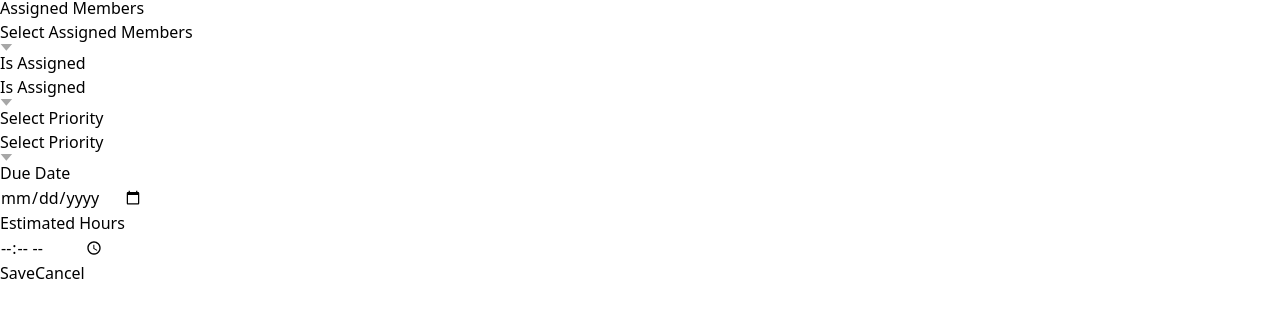
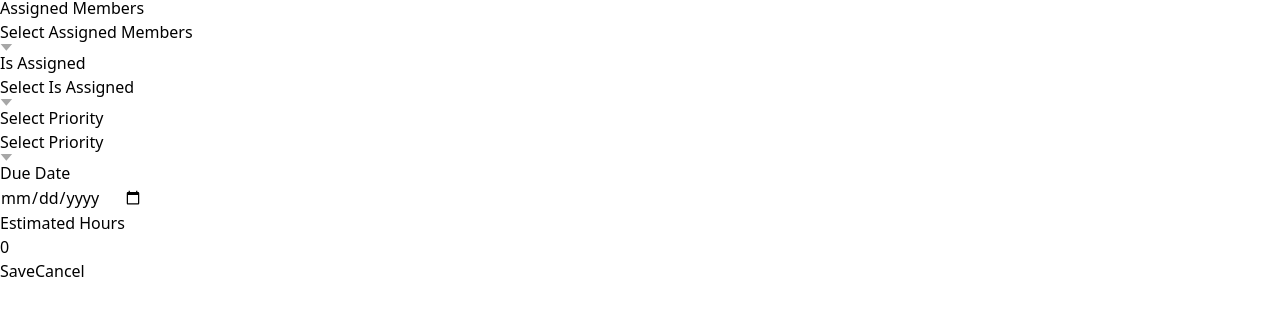
Before and after one commit to lokeshchauhan2801/Task-Management-App, a React (Vite) app: page / in a window 1280 px wide. Both pictures are taken after a click on the button "Create Task". Shown: the part 257-568 px from the top of the page. Built offline with nearby package versions, Linux system fonts and the light colour scheme.

Commit message:
Create form

```diff
--- a/package.json
+++ b/package.json
@@ -12,6 +12,7 @@
   "dependencies": {
     "@reduxjs/toolkit": "^2.2.7",
     "classnames": "^2.5.1",
+    "formik": "^2.4.6",
     "react": "^18.3.1",
     "react-dom": "^18.3.1",
     "react-redux": "^9.1.2",
--- a/src/components/TaskForm.jsx
+++ b/src/components/TaskForm.jsx
@@ -1,5 +1,7 @@
 // components/TaskForm.jsx
 import { useState } from "react";
+import { useFormik } from "formik";
+import useFormikErrors from "../hooks/useFormikErrors";
 import FormInputWrapper from "./FormInputWrapper";
 import ModalWrapper from "./ModalWrapper";
 import Dropdown from "./Dropdown";
@@ -24,86 +26,139 @@ const assignedOptions = [
   { label: "True", value: "true" },
   { label: "False", value: "false" },
 ];
+
+const validateTaskForm = (values) => {
+  const errors = {};
+  if (!values.title) errors.title = "Please enter title";
+  if (!values.status) errors.status = "Please select status";
+  if (!values.assignedMembers?.length)
+    errors.assignedMembers = "Please select assigned members";
+  if (!values.dueDate) errors.dueDate = "Please select due date";
+  if (!values.isAssigned) errors.isAssigned = "Please select is assigned";
+  if (!values.priority) errors.priority = "Please select priority";
+  return errors;
+};
+
 // eslint-disable-next-line react/prop-types
-const TaskForm = ({ onSaveClick, onCancelClick }) => {
-  const [task, setTask] = useState({
-    title: "",
-    status: "To Do",
-    assignedMembers: [],
-    dueDate: "",
-    isAssigned: false,
-    estimatedHours: 0,
-    priority: "Low",
+const TaskForm = ({ onSubmit, onCancelClick }) => {
+  const formik = useFormik({
+    initialValues: {
+      title: "",
+      status: null,
+      assignedMembers: [],
+      dueDate: "",
+      isAssigned: null,
+      estimatedHours: 0,
+      priority: null,
+    },
+    validate: validateTaskForm,
+    onSubmit: (values) => {
+      console.log(values);
+
+      onSubmit && onSubmit(values)
+    },
   });
 
-  const handleChange = (e) => {
-    const { name, value } = e.target;
-    setTask({ ...task, [name]: value });
-  };
-
-  const handleSubmit = (e) => {
-    e.preventDefault();
-    addTask(task);
-    setTask({
-      title: "",
-      status: "To Do",
-      assignedMembers: [],
-      dueDate: "",
-      isAssigned: false,
-      estimatedHours: 0,
-      priority: "Low",
-    });
-  };
+  const errors = useFormikErrors(formik);
 
   return (
     <ModalWrapper>
-      <form onSubmit={handleSubmit}>
+      <form onSubmit={formik.handleSubmit}>
         <h2 className="text-xl font-medium mb-4 p-3">Create New Task</h2>
         <div className="overflow-y-auto max-h-[calc(100vh-200px)] px-5">
-          <FormInputWrapper title="Task title">
+          <FormInputWrapper title="Task title" error={errors.title}>
             <input
               type="text"
               name="title"
-              value={task.title}
-              onChange={handleChange}
+              value={formik.values.title}
+              onChange={formik.handleChange}
               placeholder="Task Title"
             />
           </FormInputWrapper>
 
-          <FormInputWrapper title="Status">
-            <Dropdown options={statusOptions} placeholder="Select Status" />
+          <FormInputWrapper title="Status" error={errors.status}>
+            <Dropdown
+              options={statusOptions}
+              placeholder="Select Status"
+              selectedOptions={
+                formik.values.status ? [formik.values.status] : []
+              }
+              onChange={([option]) => {
+                formik.setFieldTouched("status", true);
+                if (option) {
+                  formik.setFieldValue("status", option);
+                }
+              }}
+            />
           </FormInputWrapper>
-          <FormInputWrapper title="Assigned Members">
+          <FormInputWrapper
+            title="Assigned Members"
+            error={errors.assignedMembers}
+          >
             <Dropdown
               options={memberOptions}
               placeholder="Select Assigned Members"
               multiselect
+              selectedOptions={formik.values.assignedMembers}
+              onChange={(options) => {
+                formik.setFieldTouched("assignedMembers", true);
+                if (options) {
+                  formik.setFieldValue("assignedMembers", options);
+                }
+              }}
             />
           </FormInputWrapper>
 
-          <FormInputWrapper title="Is Assigned">
-            <Dropdown options={assignedOptions} placeholder="Is Assigned" />
+          <FormInputWrapper title="Is Assigned" error={errors.isAssigned}>
+            <Dropdown
+              options={assignedOptions}
+              placeholder="Select Is Assigned"
+              selectedOptions={
+                formik.values.isAssigned ? [formik.values.isAssigned] : []
+              }
+              onChange={([option]) => {
+                formik.setFieldTouched("isAssigned", true);
+                if (option) {
+                  formik.setFieldValue("isAssigned", option);
+                }
+              }}
+            />
           </FormInputWrapper>
-          <FormInputWrapper title="Select Priority">
-            <Dropdown options={priorityOptions} placeholder="Select Priority" />
+          <FormInputWrapper title="Select Priority" error={errors.priority}>
+            <Dropdown
+              options={priorityOptions}
+              placeholder="Select Priority"
+              selectedOptions={
+                formik.values.priority ? [formik.values.priority] : []
+              }
+              onChange={([option]) => {
+                formik.setFieldTouched("priority", true);
+                if (option) {
+                  formik.setFieldValue("priority", option);
+                }
+              }}
+            />
           </FormInputWrapper>
 
-          <FormInputWrapper title="Due Date">
+          <FormInputWrapper title="Due Date" error={errors.dueDate}>
             <input
               type="date"
               name="dueDate"
-              value={task.dueDate}
-              onChange={handleChange}
+              value={formik.values.dueDate}
+              onChange={formik.handleChange}
             />
           </FormInputWrapper>
 
-          <FormInputWrapper title="Estimated Hours">
+          <FormInputWrapper
+            title="Estimated Hours"
+            error={errors.estimatedHours}
+          >
             <input
-              type="time"
+              type="number"
               name="estimatedHours"
-              value={task.estimatedHours}
-              onChange={handleChange}
-              placeholder="HH:MM"
+              value={formik.values.estimatedHours}
+              onChange={formik.handleChange}
+              placeholder=""
             />
           </FormInputWrapper>
         </div>
--- /dev/null
+++ b/src/hooks/useFormikErrors.js
@@ -0,0 +1,13 @@
+import { useMemo } from 'react';
+
+export default function useFormikErrors(formik) {
+  return useMemo(() => {
+    const e = {};
+    for (const field in formik.errors) {
+      if (formik.touched[field] && formik.errors[field]) {
+        e[field] = formik.errors[field];
+      }
+    }
+    return e;
+  }, [formik.touched, formik.errors]);
+}
--- a/src/index.css
+++ b/src/index.css
@@ -52,6 +52,9 @@ body {
     @apply w-full bg-transparent outline-none border-none text-base text-gray-800 py-2 resize-none placeholder:text-gray-700;
     font-size: 15px;
   }
+  .form-input-error {
+    @apply text-sm text-red-600;
+  }
 
   .dropdown {
     @apply absolute left-0 z-10 px-3 py-1 min-w-52 max-h-80 overflow-y-auto bg-white mt-1 rounded-lg shadow-xl border;
--- a/src/pages/TasksPage.jsx
+++ b/src/pages/TasksPage.jsx
@@ -9,7 +9,7 @@ const data = [
     status: "In Progress",
     assignedMembers: ["John Doe", "Jane Smith"],
     dueDate: "2024-10-15",
-    isAssigned: true,
+    isAssigned: "true",
     estimatedHours: 20,
     priority: "High",
     createdOn: "2024-09-28",
```
